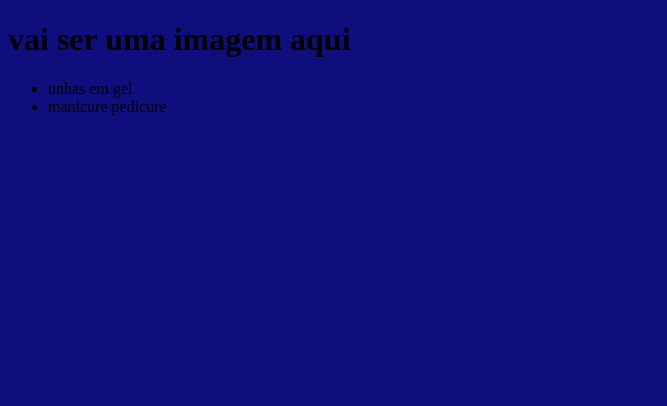
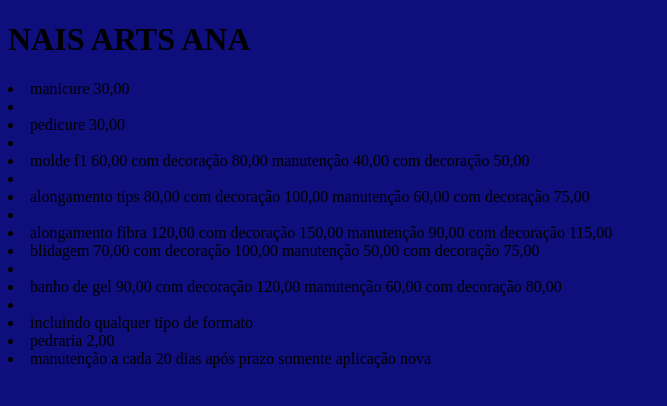
Before and after one commit to anacarolinecampos/site_tancredo2023, a plain HTML site: page index.html in a window 1280 px wide. Shown: the whole page, without its empty margins (0-667 px from the left). Drawn offline with Linux system fonts and the light colour scheme.

Commit message:
aula 30 de março

```diff
--- a/index.html
+++ b/index.html
@@ -8,10 +8,18 @@
     <link rel="stylesheet" href="style.css">
 </head>
 <body>
- <h1>vai ser uma imagem aqui</h1>
+ <h1>NAIS ARTS ANA</h1>
 </body>
 </html>
-<ul>
-    <li>unhas em gel</li>
-    <li> manicure pedicure</li>
 </ul>
+    <li> manicure 30,00 <li>
+    <li>pedicure 30,00<li>
+    <li>molde f1 60,00 com decoração 80,00 manutenção 40,00 com decoração 50,00<li>
+    <li>alongamento tips 80,00 com decoração 100,00 manutenção 60,00 com decoração 75,00<li>
+    <li>alongamento fibra 120,00 com decoração 150,00 manutenção 90,00 com decoração 115,00</li>
+    <li>blidagem 70,00 com decoração 100,00 manutenção 50,00 com decoração 75,00<li>
+    <li>banho de gel 90,00 com decoração 120,00 manutenção 60,00 com decoração 80,00<li>
+    <li>incluindo qualquer tipo de formato</li>
+    <li>pedraria 2,00</li>
+    <li>manutenção a cada 20 dias após prazo somente aplicação nova</li>
+</ul>
```
